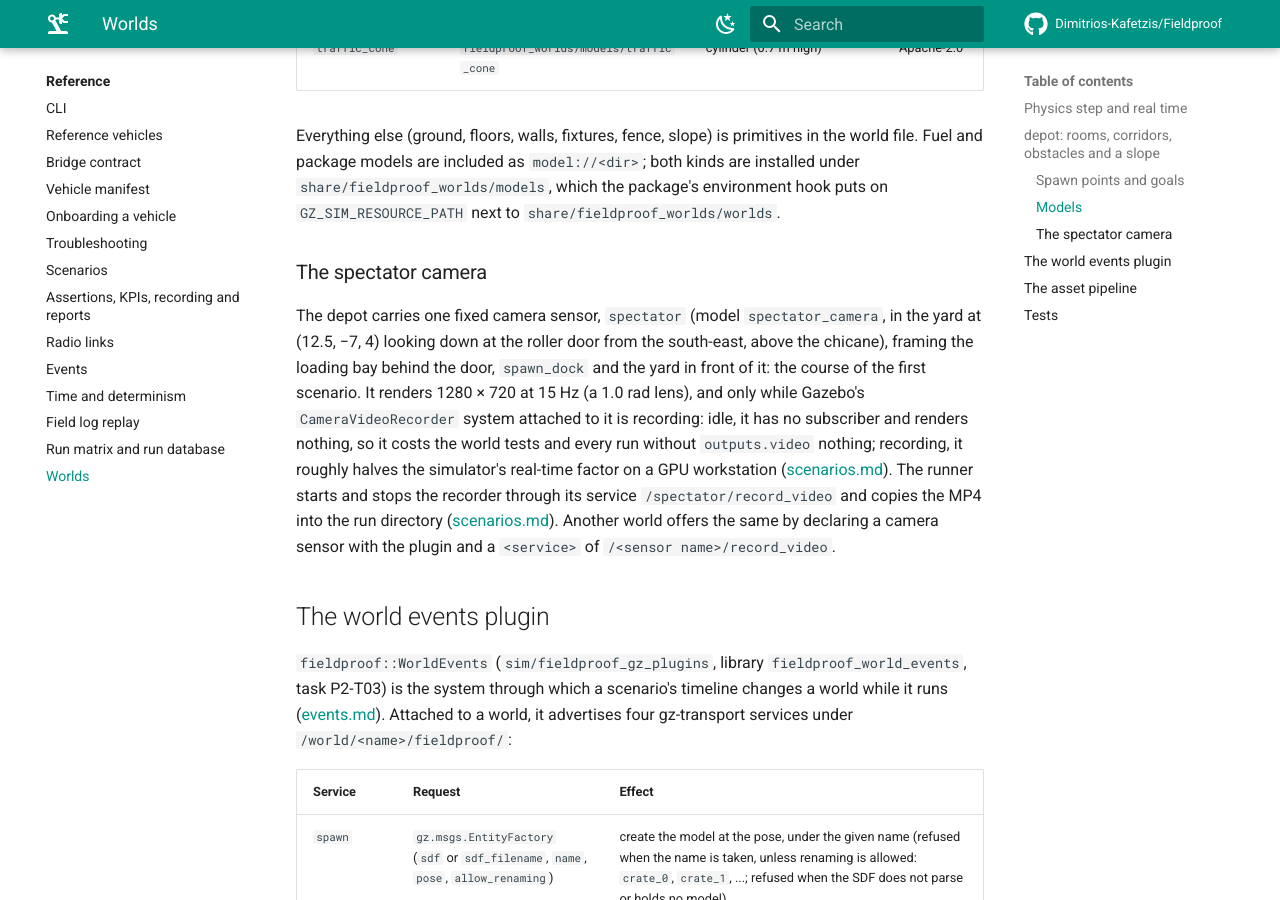
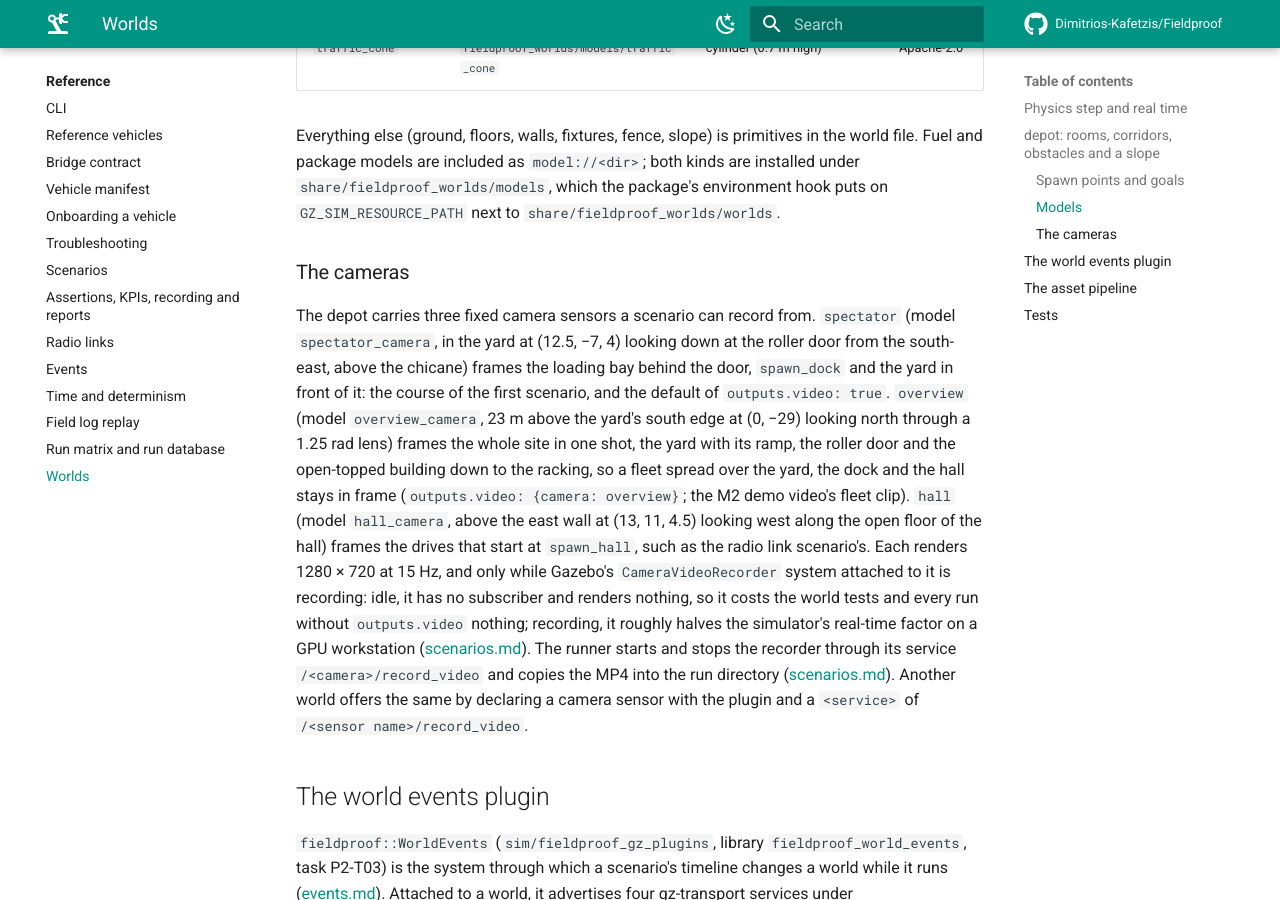
Before and after one commit to Dimitrios-Kafetzis/Fieldproof, an MkDocs documentation site: the page built from docs/reference/worlds.md, in a window 1280 px wide and 900 px high, scrolled down 4175 px. Built offline with MkDocs 1.6.1 and Material for MkDocs 9.7.7, drawn with Linux system fonts in a browser that asks for light colours; comment, search, counter and statistics services are not loaded.

Commit message:
feat(sim): overview and hall cameras in the depot for the M2 demo video
Two more camera sensors with the video recorder, idle until a scenario asks
for them: `overview`, 23 m above the yard's south edge looking north over
the whole site (a fleet spread over the yard, the dock and the hall in one
frame), and `hall`, above the east wall looking west along the hall's open
floor (the drives that start at spawn_hall, which the spectator never
sees). `outputs.video: {camera: overview}` or `--set
outputs.video.camera=hall` select them; worlds.md describes the three.

```diff
--- a/docs/reference/worlds.md
+++ b/docs/reference/worlds.md
@@ -100,17 +100,24 @@ file. Fuel and package models are included as `model://<dir>`; both kinds are in
 `share/fieldproof_worlds/models`, which the package's environment hook puts on
 `GZ_SIM_RESOURCE_PATH` next to `share/fieldproof_worlds/worlds`.
 
-### The spectator camera
+### The cameras
 
-The depot carries one fixed camera sensor, `spectator` (model `spectator_camera`, in the yard
-at (12.5, −7, 4) looking down at the roller door from the south-east, above the chicane),
-framing the loading bay behind the door, `spawn_dock` and the yard in front of it: the course
-of the first scenario. It renders 1280 × 720 at 15 Hz (a 1.0 rad lens), and only while Gazebo's
-`CameraVideoRecorder` system attached to it is recording: idle, it has no subscriber and
+The depot carries three fixed camera sensors a scenario can record from. `spectator` (model
+`spectator_camera`, in the yard at (12.5, −7, 4) looking down at the roller door from the
+south-east, above the chicane) frames the loading bay behind the door, `spawn_dock` and the yard
+in front of it: the course of the first scenario, and the default of `outputs.video: true`.
+`overview` (model `overview_camera`, 23 m above the yard's south edge at (0, −29) looking north
+through a 1.25 rad lens) frames the whole site in one shot, the yard with its ramp, the roller
+door and the open-topped building down to the racking, so a fleet spread over the yard, the dock
+and the hall stays in frame (`outputs.video: {camera: overview}`; the M2 demo video's fleet
+clip). `hall` (model `hall_camera`, above the east wall at (13, 11, 4.5) looking west along
+the open floor of the hall) frames the drives that start at `spawn_hall`, such as the radio
+link scenario's. Each renders 1280 × 720 at 15 Hz, and only while Gazebo's `CameraVideoRecorder` system
+attached to it is recording: idle, it has no subscriber and
 renders nothing, so it costs the world tests and every run without `outputs.video` nothing;
 recording, it roughly halves the simulator's real-time factor on a GPU workstation
 ([scenarios.md](scenarios.md#video)). The runner starts and stops the recorder through its
-service `/spectator/record_video` and copies the MP4 into the run directory
+service `/<camera>/record_video` and copies the MP4 into the run directory
 ([scenarios.md](scenarios.md#video)). Another world offers the same by declaring a camera
 sensor with the plugin and a `<service>` of `/<sensor name>/record_video`.
 
```
Also changed, not shown: 1 other file.
